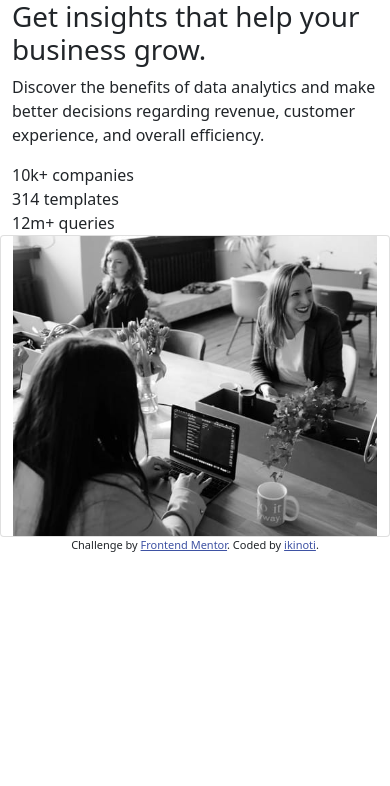
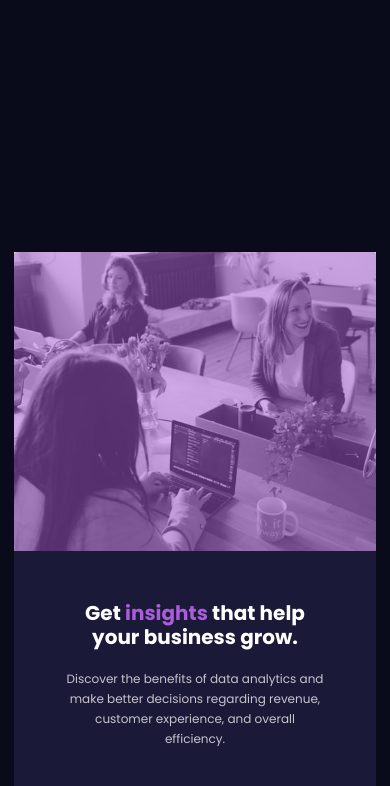
Before and after one commit to ikinoti/stats-preview-card-component-main, a plain HTML site: page index.html in a window 390 px wide. Shown: the top 786 px of the page. Drawn offline with nearby package versions, Linux system fonts and the light colour scheme.

Commit message:
project style sheet

```diff
--- a/styles.css
+++ b/styles.css
@@ -1,7 +1,88 @@
+@import url("https://fonts.googleapis.com/css2?family=Poppins:wght@100;200;400;600;700&display=swap");
+
+body {
+  background-color: hsl(233, 47%, 7%);
+  margin: 0;
+  padding: 0;
+  box-sizing: border-box;
+  font-size: 15px;
+  font-family: "Poppins", sans-serif;
+}
+.main {
+  margin: 0;
+  margin-top: 250px;
+  border: 2px solid hsl(233, 47%, 7%);
+  border-radius: 10px;
+}
+.insight {
+  background-color: hsl(244, 38%, 16%);
+  color: hsl(0, 0%, 100%);
+  padding: 50px;
+}
+h1 {
+  font-size: 30px;
+  font-weight: 700;
+  margin-bottom: 30px;
+}
+h1 span {
+  color: hsl(277, 64%, 61%);
+}
+
+.insight > p {
+  color: hsla(0, 0%, 100%, 0.75);
+  line-height: 30px;
+  text-align: left;
+  margin-bottom: 10px;
+}
+
+.insImg {
+  padding: 0;
+  border: none;
+}
+.card-img-overlay {
+  background-color: hsl(277, 64%, 61%, 0.5);
+}
+
+.stats {
+  margin-top: 40px;
+}
+
+.stats span {
+  display: block;
+}
+
 .attribution {
   font-size: 11px;
   text-align: center;
+  color: hsl(0, 0%, 100%);
 }
 .attribution a {
-  color: hsl(228, 45%, 44%);
+  color: hsl(228, 42%, 75%);
 }
+
+@media (max-width: 400px) {
+  .main {
+    display: flex;
+    flex-direction: column-reverse;
+    text-align: center;
+  }
+  h1 {
+    font-size: 20px;
+    margin-bottom: 20px;
+  }
+  .insight > p {
+    font-size: 12px;
+    line-height: 20px;
+    margin-bottom: 10px;
+    text-align: center;
+  }
+
+  .st {
+    margin: 12px 0;
+  }
+
+  .st span {
+    font-weight: 700px;
+    font-size: 15px;
+  }
+}
```
